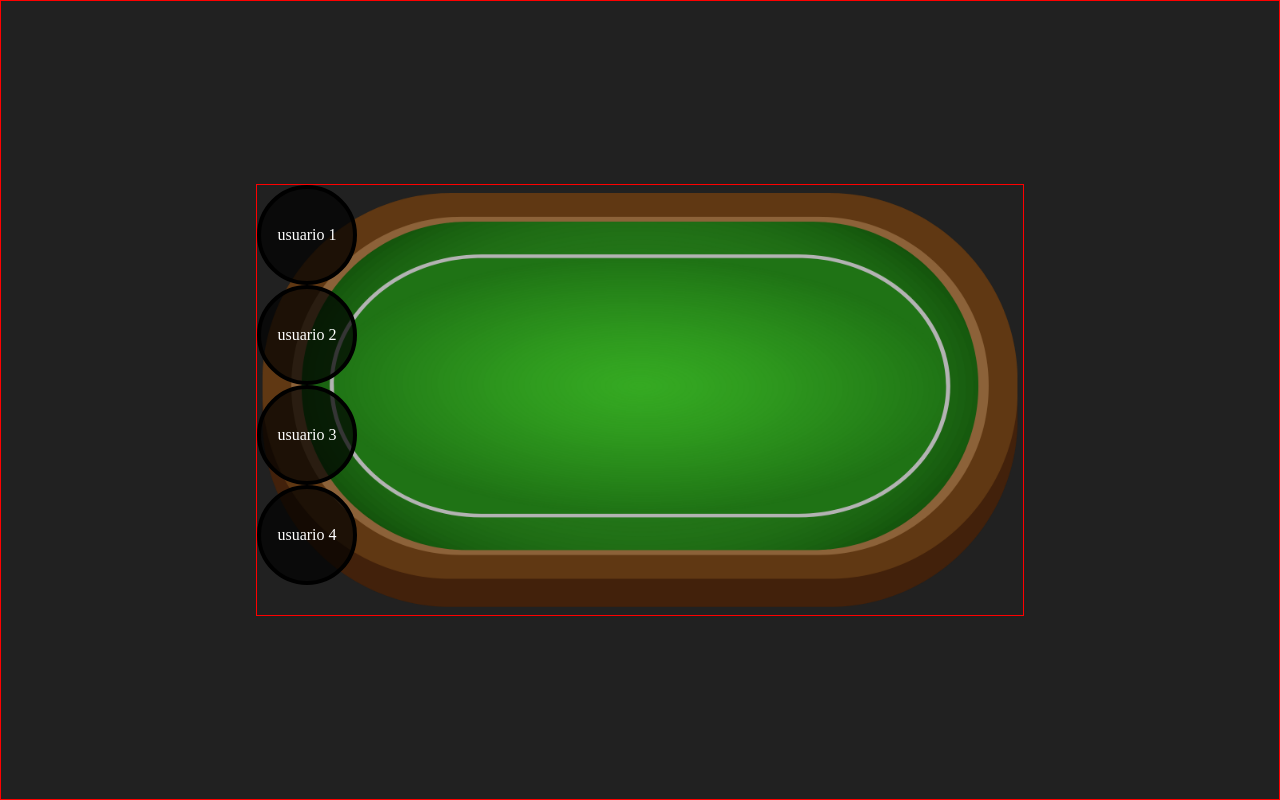
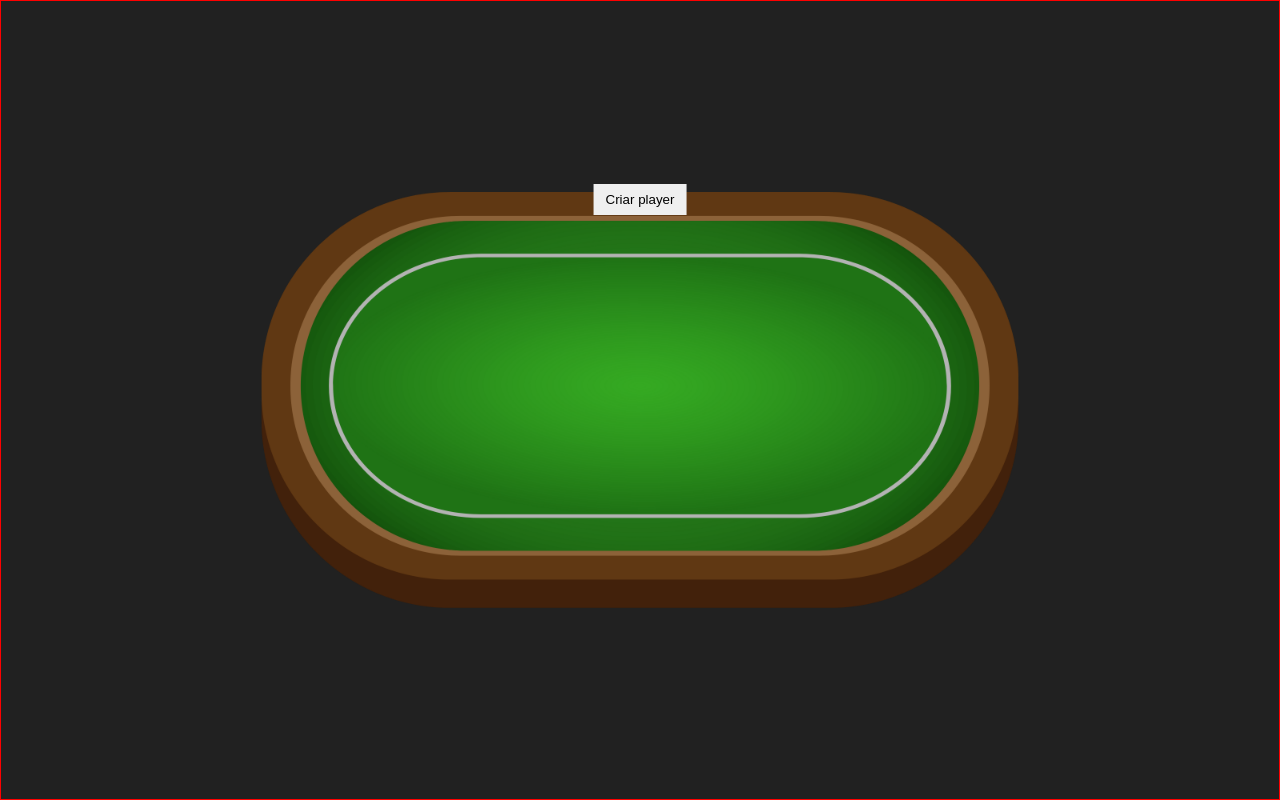
Before and after one commit to igor083/Texas_Holdem, a React (Vite) app: page / in a window 1280 px wide. Built offline with nearby package versions, Linux system fonts and the light colour scheme.

Commit message:
adicionar player ao jogo

```diff
--- a/src/App/index.tsx
+++ b/src/App/index.tsx
@@ -1,6 +1,7 @@
 import { useEffect, useState } from "react";
 import { Player, PlayerType } from "../components/Player";
 import styles from "./style.module.scss";
+import { tableSize } from "../helpers/configs";
 
 
 export function App() {
@@ -8,27 +9,46 @@ export function App() {
 
    useEffect(() => {
       setPlayers([
-         {name: "usuario 1"},
-         {name: "usuario 2"},
-         {name: "usuario 3"},
-         {name: "usuario 4"}
       ]);
    }, []);
 
+   function createPlayer(name?: string) {
+      if (!name) {
+         const response = window.prompt("Qual o nome? ")
 
-   useEffect(() => {
-      if (players.length > 7) {
+         if (response) name = response;
+         else return;
+      }
+
+      if (players.length >= 7) {
          alert("O números maximo de players foi atingido");
+
+      } else {
+         setPlayers([
+            ...players,
+            {
+               name,
+               tablePos: players.length + 1
+            }
+         ]);
       }
-   }, [players]);
+   }
 
    return (
-      <div className={styles.table}>
+      <div className={styles.table} style={{...tableSize}}>
          <img src={"/images/table.png"} />
 
-         {
-            players.map(player => <Player {...player} />)
-         }
+         <div className={styles.gameContainer}>
+            <button
+               onClick={() => createPlayer()}
+               className={styles.createPlayerButton}
+            >
+               Criar player</button>
+
+            {
+               players.map(player => <Player {...player} />)
+            }
+         </div>
       </div>
    )
 }
--- a/src/App/style.module.scss
+++ b/src/App/style.module.scss
@@ -1,7 +1,4 @@
 .table {
-  width: calc(960px / 1.25);
-  height: calc(540px / 1.25);
-  border: solid 1px red;
 
   position: relative;
 
@@ -11,3 +8,15 @@
     position: absolute;
   }
 }
+
+.gameContainer {
+  width: 100%;
+  height: 100%;
+  position: inherit;
+
+  .createPlayerButton {
+    position: relative;
+    left: 50%;
+    transform: translate(-50%);
+  }
+}
--- a/src/components/Player/index.tsx
+++ b/src/components/Player/index.tsx
@@ -1,15 +1,66 @@
 import styles from "./style.module.scss";
+import { tableSize, playerSize } from "../../helpers/configs";
 
 
 export interface PlayerType {
   name: string;
+  tablePos: number;
 }
 
-export function Player({ name }: PlayerType) {
+export function Player({ name, tablePos }: PlayerType) {
   //logica para o jogador
 
+  function getTablePosition() {
+    const stylePos: React.CSSProperties = {}
+
+    switch (tablePos) {
+      case 1:
+        stylePos.top = "0px";
+        break;
+
+      case 2:
+        stylePos.top = (tableSize.height/2 - playerSize.height/2) + "px";
+        stylePos.left = -playerSize.width/2 + "px";
+        break;
+
+      case 3:
+        stylePos.top = (tableSize.height - playerSize.height) + "px";
+        break;
+
+      case 4:
+        stylePos.top = (tableSize.height - playerSize.height/1.5) + "px";
+        stylePos.left = (tableSize.width/3 + playerSize.width/2) + "px";
+        break;
+
+      case 5:
+        stylePos.top = (tableSize.height - playerSize.height) + "px";
+        stylePos.left = (tableSize.width - playerSize.width) + "px";
+        break;
+
+      case 6:
+        stylePos.top = (tableSize.height/2 - playerSize.height/2) + "px";
+        stylePos.left = (tableSize.width - playerSize.width + playerSize.width/2) + "px";
+        break;
+
+      case 7:
+        stylePos.top = "0px";
+        stylePos.left = (tableSize.width - playerSize.width) + "px";
+        break;
+    }
+
+
+    return stylePos;
+  }
+
   return (
-    <div className={styles.playerContainer}>
+    <div
+      className={styles.player}
+      style={{
+        ...getTablePosition(),
+        width: playerSize.width+"px",
+        height: playerSize.height+"px"
+      }}
+    >
       {name}
     </div>
   );
--- a/src/components/Player/style.module.scss
+++ b/src/components/Player/style.module.scss
@@ -1,8 +1,6 @@
-.playerContainer {
-  width: 100px;
-  height: 100px;
+.player {
   border-radius: 50%;
-  background-color: rgba(0, 0, 0, 0.7);
+  background-color: rgba(0, 0, 0, 0.5);
 
   border: solid 4px black;
   color: white;
@@ -11,5 +9,5 @@
   align-items: center;
   justify-content: center;
 
-  position: inherit;
+  position: absolute;
 }
--- a/src/global.scss
+++ b/src/global.scss
@@ -16,3 +16,13 @@
   align-items: center;
   justify-content: center;
 }
+
+button {
+  border: none;
+  padding: 0.5rem 0.75rem;
+  cursor: pointer;
+
+  &:hover {
+    filter: brightness(1.1);
+  }
+}
--- /dev/null
+++ b/src/helpers/configs.ts
@@ -0,0 +1,9 @@
+export const tableSize = {
+  width: 960 / 1.25,
+  height: 540 / 1.25
+}
+
+export const playerSize = {
+  width: 100,
+  height: 100
+}
```
